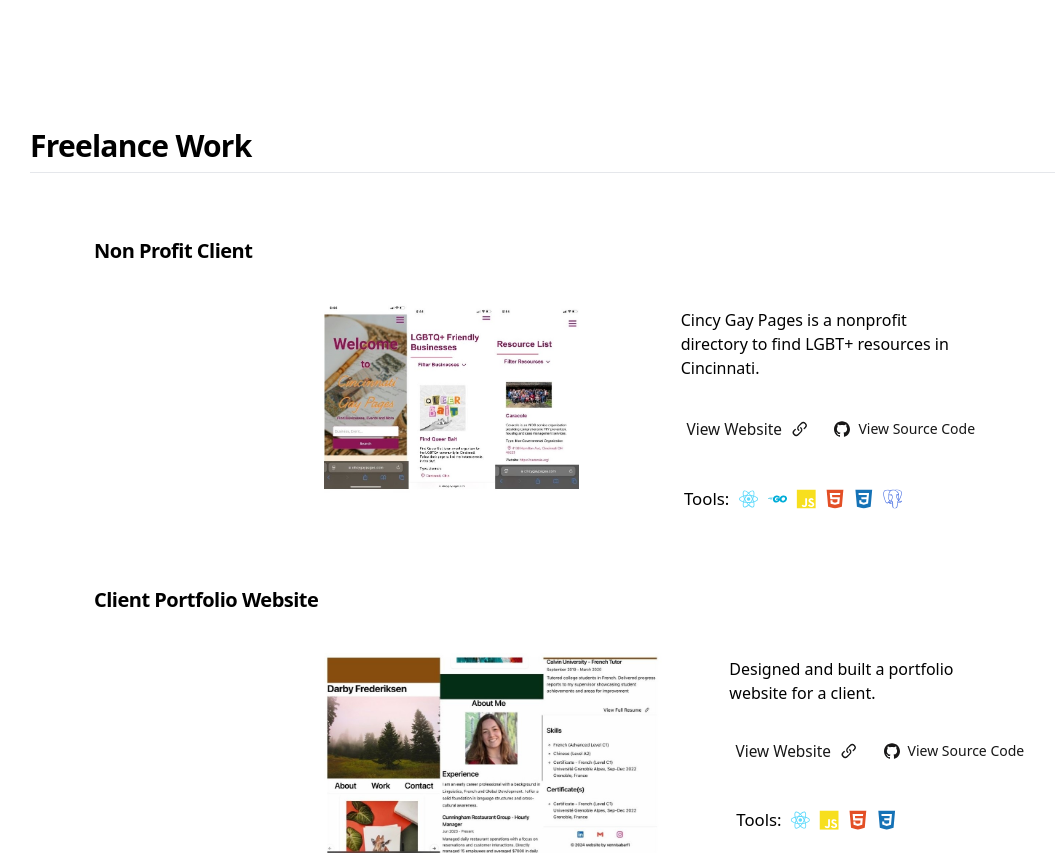
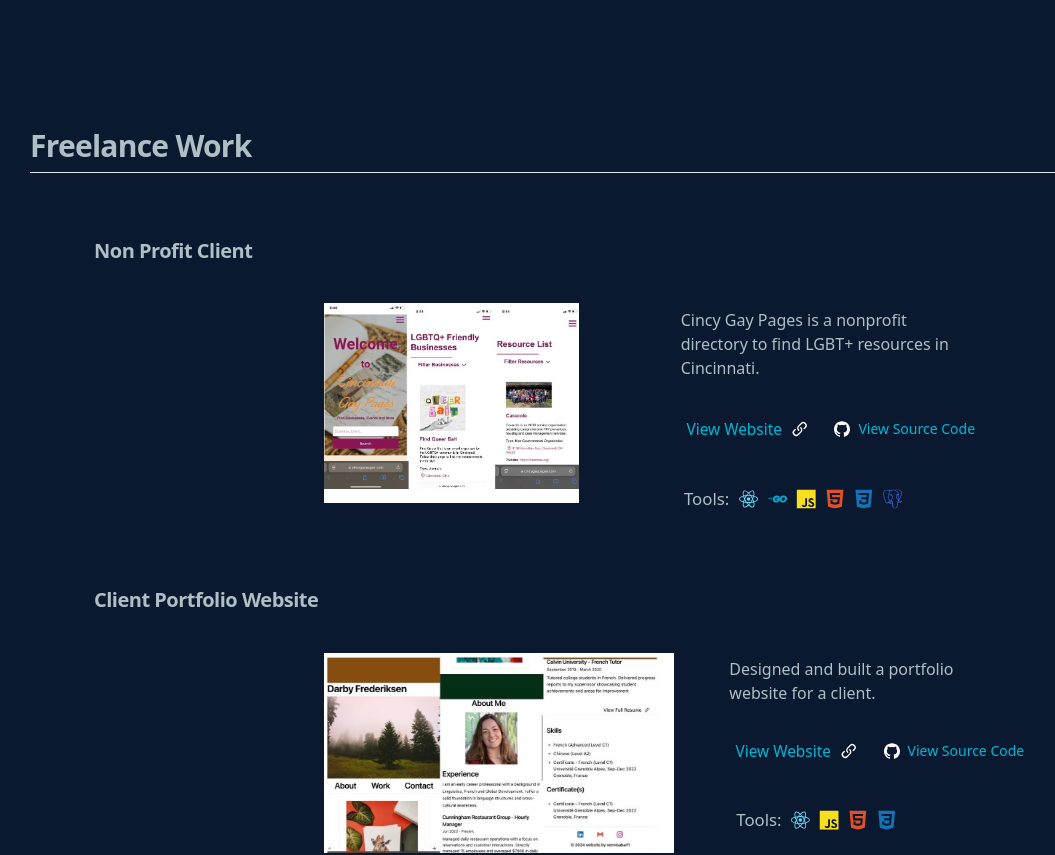
Before and after one commit to vennisabarfi/personal_website, a React (Vite) app in the folder frontend/: page /projects in a window 1280 px wide. Shown: the top 855 px of the page, without its empty margins (34-1089 px from the left). Built offline with nearby package versions, Linux system fonts and the light colour scheme; no server answers.

Commit message:
more styling done and now looking fresh with dark mode styling also complete yayy

```diff
--- a/frontend/src/About/About.css
+++ b/frontend/src/About/About.css
@@ -33,11 +33,14 @@
 }
 
 .status{
-    color: green;
+    color: #00b8d4;
     margin-top: 2%;
     margin-bottom: 2%;
 }
 
+[data-theme="dark"] .status{
+    color: lightblue;
+}
 .resume-link-desktop a{
     font-size:1.3em;
 }
@@ -46,6 +49,10 @@
     margin-top: 2%;
     margin-left: -1.5%;
     margin-bottom: 1%;
+}
+
+.resume-link-desktop svg{
+    fill:#00b8d4;
 }
 
 .resume-link{
--- a/frontend/src/About/About.jsx
+++ b/frontend/src/About/About.jsx
@@ -30,7 +30,7 @@
          }
 ]
 
-const resume_link_icon = <svg xmlns="http://www.w3.org/2000/svg" viewBox="0 0 20 20" fill="currentColor" className="size-5">
+const resume_link_icon = <svg xmlns="http://www.w3.org/2000/svg" fill="white" viewBox="0 0 20 20"  className="size-5">
 <path d="M12.232 4.232a2.5 2.5 0 0 1 3.536 3.536l-1.225 1.224a.75.75 0 0 0 1.061 1.06l1.224-1.224a4 4 0 0 0-5.656-5.656l-3 3a4 4 0 0 0 .225 5.865.75.75 0 0 0 .977-1.138 2.5 2.5 0 0 1-.142-3.667l3-3Z" />
 <path d="M11.603 7.963a.75.75 0 0 0-.977 1.138 2.5 2.5 0 0 1 .142 3.667l-3 3a2.5 2.5 0 0 1-3.536-3.536l1.225-1.224a.75.75 0 0 0-1.061-1.06l-1.224 1.224a4 4 0 1 0 5.656 5.656l3-3a4 4 0 0 0-.225-5.865Z" />
 </svg>
--- a/frontend/src/About/Constants.jsx
+++ b/frontend/src/About/Constants.jsx
@@ -10,7 +10,7 @@
 export const tailwind_icon = <svg role="img" fill="#06B6D4" viewBox="0 0 24 24" xmlns="http://www.w3.org/2000/svg"><title>Tailwind CSS</title><path d="M12.001,4.8c-3.2,0-5.2,1.6-6,4.8c1.2-1.6,2.6-2.2,4.2-1.8c0.913,0.228,1.565,0.89,2.288,1.624 C13.666,10.618,15.027,12,18.001,12c3.2,0,5.2-1.6,6-4.8c-1.2,1.6-2.6,2.2-4.2,1.8c-0.913-0.228-1.565-0.89-2.288-1.624 C16.337,6.182,14.976,4.8,12.001,4.8z M6.001,12c-3.2,0-5.2,1.6-6,4.8c1.2-1.6,2.6-2.2,4.2-1.8c0.913,0.228,1.565,0.89,2.288,1.624 c1.177,1.194,2.538,2.576,5.512,2.576c3.2,0,5.2-1.6,6-4.8c-1.2,1.6-2.6,2.2-4.2,1.8c-0.913-0.228-1.565-0.89-2.288-1.624 C10.337,13.382,8.976,12,6.001,12z"/></svg>
 export const git_icon = <svg role="img" fill="#F05032" viewBox="0 0 24 24" xmlns="http://www.w3.org/2000/svg"><title>Git</title><path d="M23.546 10.93L13.067.452c-.604-.603-1.582-.603-2.188 0L8.708 2.627l2.76 2.76c.645-.215 1.379-.07 1.889.441.516.515.658 1.258.438 1.9l2.658 2.66c.645-.223 1.387-.078 1.9.435.721.72.721 1.884 0 2.604-.719.719-1.881.719-2.6 0-.539-.541-.674-1.337-.404-1.996L12.86 8.955v6.525c.176.086.342.203.488.348.713.721.713 1.883 0 2.6-.719.721-1.889.721-2.609 0-.719-.719-.719-1.879 0-2.598.182-.18.387-.316.605-.406V8.835c-.217-.091-.424-.222-.6-.401-.545-.545-.676-1.342-.396-2.009L7.636 3.7.45 10.881c-.6.605-.6 1.584 0 2.189l10.48 10.477c.604.604 1.582.604 2.186 0l10.43-10.43c.605-.603.605-1.582 0-2.187"/></svg>
 export const googlecloud_icon = <svg role="img" fill="#4285F4" viewBox="0 0 24 24" xmlns="http://www.w3.org/2000/svg"><title>Google Cloud</title><path d="M12.19 2.38a9.344 9.344 0 0 0-9.234 6.893c.053-.02-.055.013 0 0-3.875 2.551-3.922 8.11-.247 10.941l.006-.007-.007.03a6.717 6.717 0 0 0 4.077 1.356h5.173l.03.03h5.192c6.687.053 9.376-8.605 3.835-12.35a9.365 9.365 0 0 0-2.821-4.552l-.043.043.006-.05A9.344 9.344 0 0 0 12.19 2.38zm-.358 4.146c1.244-.04 2.518.368 3.486 1.15a5.186 5.186 0 0 1 1.862 4.078v.518c3.53-.07 3.53 5.262 0 5.193h-5.193l-.008.009v-.04H6.785a2.59 2.59 0 0 1-1.067-.23h.001a2.597 2.597 0 1 1 3.437-3.437l3.013-3.012A6.747 6.747 0 0 0 8.11 8.24c.018-.01.04-.026.054-.023a5.186 5.186 0 0 1 3.67-1.69z"/></svg>
-export const github_icon = <svg role="img" viewBox="0 0 24 24" fill="#181717" xmlns="http://www.w3.org/2000/svg"><title>GitHub</title><path d="M12 .297c-6.63 0-12 5.373-12 12 0 5.303 3.438 9.8 8.205 11.385.6.113.82-.258.82-.577 0-.285-.01-1.04-.015-2.04-3.338.724-4.042-1.61-4.042-1.61C4.422 18.07 3.633 17.7 3.633 17.7c-1.087-.744.084-.729.084-.729 1.205.084 1.838 1.236 1.838 1.236 1.07 1.835 2.809 1.305 3.495.998.108-.776.417-1.305.76-1.605-2.665-.3-5.466-1.332-5.466-5.93 0-1.31.465-2.38 1.235-3.22-.135-.303-.54-1.523.105-3.176 0 0 1.005-.322 3.3 1.23.96-.267 1.98-.399 3-.405 1.02.006 2.04.138 3 .405 2.28-1.552 3.285-1.23 3.285-1.23.645 1.653.24 2.873.12 3.176.765.84 1.23 1.91 1.23 3.22 0 4.61-2.805 5.625-5.475 5.92.42.36.81 1.096.81 2.22 0 1.606-.015 2.896-.015 3.286 0 .315.21.69.825.57C20.565 22.092 24 17.592 24 12.297c0-6.627-5.373-12-12-12"/></svg>
+export const github_icon = <svg role="img" viewBox="0 0 24 24" fill="white" xmlns="http://www.w3.org/2000/svg"><title>GitHub</title><path d="M12 .297c-6.63 0-12 5.373-12 12 0 5.303 3.438 9.8 8.205 11.385.6.113.82-.258.82-.577 0-.285-.01-1.04-.015-2.04-3.338.724-4.042-1.61-4.042-1.61C4.422 18.07 3.633 17.7 3.633 17.7c-1.087-.744.084-.729.084-.729 1.205.084 1.838 1.236 1.838 1.236 1.07 1.835 2.809 1.305 3.495.998.108-.776.417-1.305.76-1.605-2.665-.3-5.466-1.332-5.466-5.93 0-1.31.465-2.38 1.235-3.22-.135-.303-.54-1.523.105-3.176 0 0 1.005-.322 3.3 1.23.96-.267 1.98-.399 3-.405 1.02.006 2.04.138 3 .405 2.28-1.552 3.285-1.23 3.285-1.23.645 1.653.24 2.873.12 3.176.765.84 1.23 1.91 1.23 3.22 0 4.61-2.805 5.625-5.475 5.92.42.36.81 1.096.81 2.22 0 1.606-.015 2.896-.015 3.286 0 .315.21.69.825.57C20.565 22.092 24 17.592 24 12.297c0-6.627-5.373-12-12-12"/></svg>
 export const linkedin_icon = <svg role="img" viewBox="0 0 24 24" fill="#0A66C2" xmlns="http://www.w3.org/2000/svg"><title>LinkedIn</title><path d="M20.447 20.452h-3.554v-5.569c0-1.328-.027-3.037-1.852-3.037-1.853 0-2.136 1.445-2.136 2.939v5.667H9.351V9h3.414v1.561h.046c.477-.9 1.637-1.85 3.37-1.85 3.601 0 4.267 2.37 4.267 5.455v6.286zM5.337 7.433c-1.144 0-2.063-.926-2.063-2.065 0-1.138.92-2.063 2.063-2.063 1.14 0 2.064.925 2.064 2.063 0 1.139-.925 2.065-2.064 2.065zm1.782 13.019H3.555V9h3.564v11.452zM22.225 0H1.771C.792 0 0 .774 0 1.729v20.542C0 23.227.792 24 1.771 24h20.451C23.2 24 24 23.227 24 22.271V1.729C24 .774 23.2 0 22.222 0h.003z"/></svg>
 export const email_icon = <svg role="img" fill="#EA4335" viewBox="0 0 24 24" xmlns="http://www.w3.org/2000/svg"><title>Gmail</title><path d="M24 5.457v13.909c0 .904-.732 1.636-1.636 1.636h-3.819V11.73L12 16.64l-6.545-4.91v9.273H1.636A1.636 1.636 0 0 1 0 19.366V5.457c0-2.023 2.309-3.178 3.927-1.964L5.455 4.64 12 9.548l6.545-4.91 1.528-1.145C21.69 2.28 24 3.434 24 5.457z"/></svg>
 
--- a/frontend/src/App.css
+++ b/frontend/src/App.css
@@ -12,14 +12,23 @@
 }
 
 .tabs{
-
-
-
     margin-left: 41%;
     margin-top: 5%;
     scale: 1.8;
+    background-color:  #b0bec5;
+}
 
+[data-theme="dark"] .tabs{
 
+    background-color:  #b0bec5;
+}
+
+.trigger{
+    color: #0a192f;
+}
+
+[data-theme="dark"] .trigger{
+    color: #1e1e1e;
 }
 
 .tab-section{
--- a/frontend/src/App.jsx
+++ b/frontend/src/App.jsx
@@ -25,9 +25,9 @@
 <Tabs defaultValue="about">
   <TabsList className="tabs">
     {/* <TabsTrigger className="px-4 py-2 text-blue-600"value="about">About Me</TabsTrigger> */}
-    <TabsTrigger value="about">About Me</TabsTrigger>
-    <TabsTrigger value="projects">Projects</TabsTrigger>
-    <TabsTrigger value="contact">Contact</TabsTrigger>
+    <TabsTrigger value="about"><span className='trigger'>About Me</span></TabsTrigger>
+    <TabsTrigger   value="projects"><span className='trigger'>Projects</span></TabsTrigger>
+    <TabsTrigger  value="contact"><span className='trigger'>Contact</span></TabsTrigger>
   </TabsList>
    <div className='space-y-2'>
    <TabsContent value="about"><About/></TabsContent>
--- a/frontend/src/Contact/Form.css
+++ b/frontend/src/Contact/Form.css
@@ -69,6 +69,21 @@
 
 }
 
+.form-button{
+    background-color:#b0bec5;
+    color:#0a192f ;
+}
+
+.form-button .placeholder{
+    color: #b0bec5;
+}
+
+[data-theme="dark"] .form-button{
+    background-color: #00b8d4;
+    color: black;
+}
+
+
 @media only screen and (max-width: 768px) {
     .name-fields {
         display: flex;
--- a/frontend/src/Contact/Form.jsx
+++ b/frontend/src/Contact/Form.jsx
@@ -125,7 +125,7 @@
       {errors.feedback && <span className="form-error">This field is required</span>}
       <Textarea onChange={(e) => setForm({...form, name: e.target.value})} placeholder="Hi Vennisa, I want to build a website for my business and would love to connect . . ." id="feedback-area" {...register("feedback",{required: "Feedback field cannot be empty"})}/>
       <Toaster className="toaster" position="top-center"/>
-      <Button type="submit" >
+      <Button className="form-button" type="submit" >
         Send message</Button>
       <p className="text-sm text-muted-foreground">
         Thanks for connecting!
--- a/frontend/src/DarkMode.css
+++ b/frontend/src/DarkMode.css
@@ -1,16 +1,26 @@
 /* 1 */
 :root {
-    /* --font-color: #333;
-    --background-color: #eee;
-    --link-color: cornflowerblue; */
+    --font-color: #b0bec5;
+    --background-color: #0a192f;
+    --link-color: #00b8d4;
+
   }
 
   /* 2 */
   [data-theme="dark"] {
-    --font-color: #eee;
-    --background-color: #333;
-    --link-color: lightblue;
+    --font-color: #00b8d4;
+    /* --background-color: #282828; */
+    --background-color: #1e1e1e;
+    /* --background-color: #333; */
+    --link-color: #add8e6;
+
+
   }
+
+
+
+
+
 
   /* 3 */
   body {
--- a/frontend/src/Projects/Projects.jsx
+++ b/frontend/src/Projects/Projects.jsx
@@ -109,7 +109,7 @@
         },
     ]
 
-    const resume_link_icon = <svg xmlns="http://www.w3.org/2000/svg" viewBox="0 0 20 20" fill="currentColor" className="size-5">
+    const resume_link_icon = <svg xmlns="http://www.w3.org/2000/svg" viewBox="0 0 20 20" fill="white" className="size-5">
 <path d="M12.232 4.232a2.5 2.5 0 0 1 3.536 3.536l-1.225 1.224a.75.75 0 0 0 1.061 1.06l1.224-1.224a4 4 0 0 0-5.656-5.656l-3 3a4 4 0 0 0 .225 5.865.75.75 0 0 0 .977-1.138 2.5 2.5 0 0 1-.142-3.667l3-3Z" />
 <path d="M11.603 7.963a.75.75 0 0 0-.977 1.138 2.5 2.5 0 0 1 .142 3.667l-3 3a2.5 2.5 0 0 1-3.536-3.536l1.225-1.224a.75.75 0 0 0-1.061-1.06l-1.224 1.224a4 4 0 1 0 5.656 5.656l3-3a4 4 0 0 0-.225-5.865Z" />
 </svg>
```
